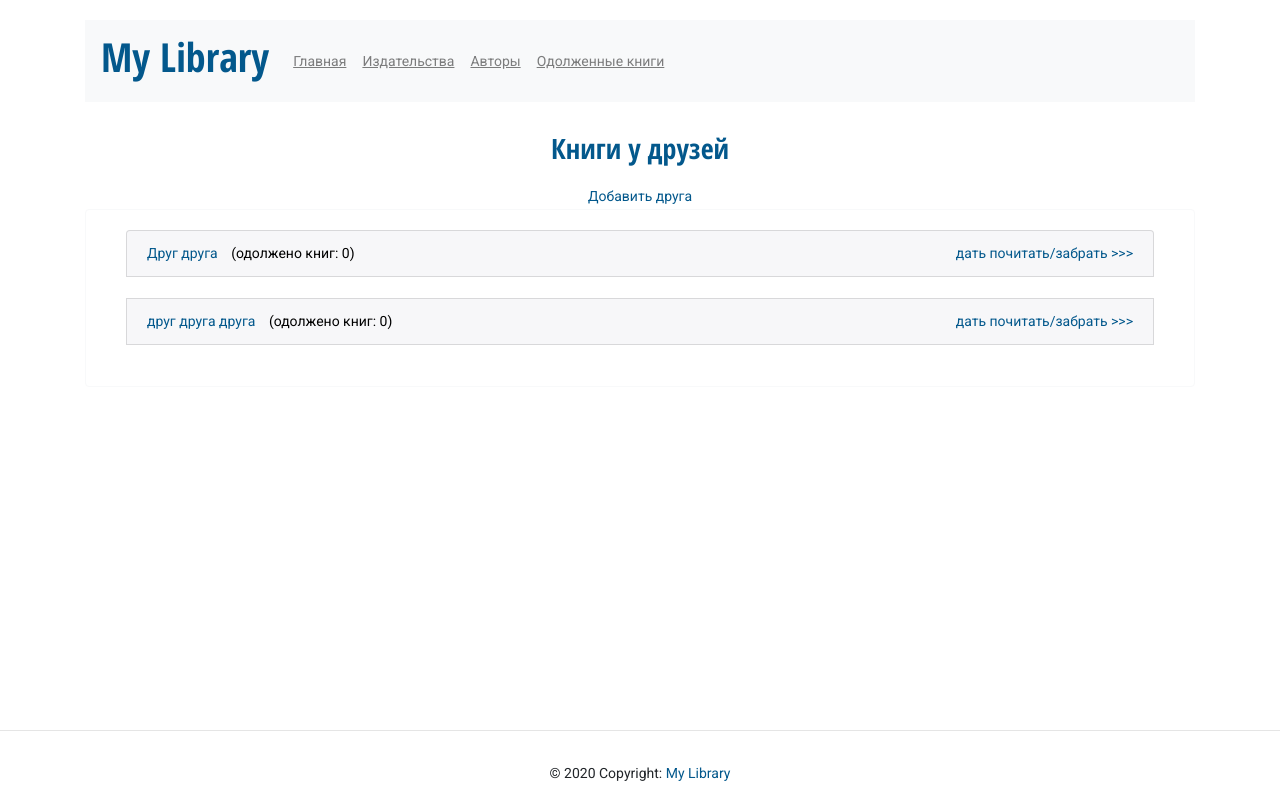
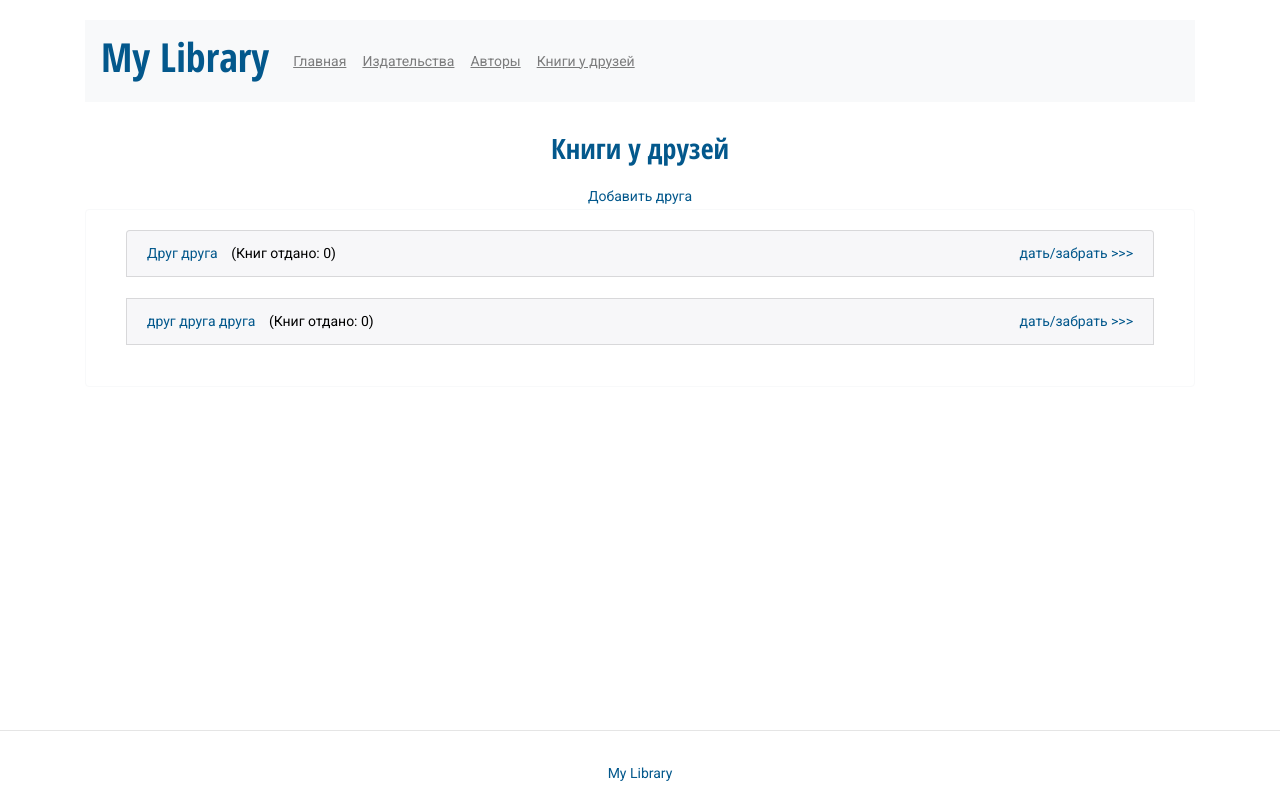
Before and after one commit to dmitalek/D5, a Django app: page /friends in a window 1280 px wide. Run offline with Django 3.2, Linux system fonts and the light colour scheme; data comes from the database, SQL or seed files in the repository; data that the repository does not hold is empty; some libraries are stand-ins or nearby versions.

Commit message:
Add files via upload

```diff
--- a/templates/author_edit.html
+++ b/templates/author_edit.html
@@ -1,5 +1,6 @@
 {% extends 'base.html' %}
 {% block title %}My Library — Create Author{% endblock %}
+{% load crispy_forms_tags %}
 {% block content %}
 <div class="container">
     <div class="row">
@@ -13,7 +14,7 @@
                 {% csrf_token %}
                 <div class="row justify-content-center">
                     <div class="col-4">
-                        {{ AuthorAdminForm }}
+                        {{ form|crispy }}
                     </div>
                 </div>
                 <div class="row justify-content-center">
--- a/templates/base.html
+++ b/templates/base.html
@@ -31,13 +31,13 @@
                         <a class="nav-link" href="/index/">Главная <span class="sr-only">(current)</span></a>
                     </li>
                     <li class="nav-item">
-                        <a class="nav-link" href="/maker">Издательства</a>
+                        <a class="nav-link" href="/publishers">Издательства</a>
                     </li>
                     <li class="nav-item">
-                        <a class="nav-link" href="/author">Авторы</a>
+                        <a class="nav-link" href="/authors">Авторы</a>
                     </li>
                     <li class="nav-item">
-                        <a class="nav-link" href="/friends">Одолженные книги</a>
+                        <a class="nav-link" href="/friends">Книги у друзей</a>
                     </li>
                 </ul>
             </div>
@@ -48,7 +48,7 @@
 
     <footer>
         <hr>
-        <div class="text-center py-3">© 2020 Copyright:
+        <div class="text-center py-3">
             <a href="#"> My Library</a>
         </div>
     </footer>
--- a/templates/friend_edit.html
+++ b/templates/friend_edit.html
@@ -1,5 +1,6 @@
 {% extends 'base.html' %}
 {% block title %}My Library — Edit Friend{% endblock %}
+{% load crispy_forms_tags %}
 {% block content %}
 <div class="container">
     <div class="row">
@@ -13,7 +14,7 @@
                 {% csrf_token %}
                 <div class="row justify-content-center">
                     <div class="col-4">
-                        {{ FriendEditForm }}
+                        {{ form|crispy }}
                     </div>
                 </div>
                 <div class="row justify-content-center">
--- a/templates/friend_update.html
+++ b/templates/friend_update.html
@@ -1,5 +1,6 @@
 {% extends 'base.html' %}
 {% block title %}My Library — Update Friend{% endblock %}
+{% load crispy_forms_tags %}
 {% block content %}
 <div class="container">
     <div class="row">
@@ -13,7 +14,7 @@
                 {% csrf_token %}
                 <div class="row justify-content-center">
                     <div class="col-6">
-                        {{ FriendEditForm }}
+                        {{ form|crispy }}
                     </div>
                 </div>
                 <div class="row justify-content-center">
--- a/templates/friends_list.html
+++ b/templates/friends_list.html
@@ -6,8 +6,8 @@
 <div class="border rounded border-light">
     <ul class="list-group">
         {% for friend in object_list%}
-        <li class="list-group-item colored">{{ friend }} <span class="friend">(одолжено книг: {{ friend.book_reader.all|length }})</span>
-            <a class="friend-link" href="{{ friend.id }}/friend_update">дать почитать/забрать &gt;&gt;&gt;</a></li>
+        <li class="list-group-item colored">{{ friend }} <span class="friend">(Книг отдано: {{ friend.book_reader.all|length }})</span>
+            <a class="friend-link" href="{{ friend.id }}/friend_update">дать/забрать &gt;&gt;&gt;</a></li>
         <ul class="list-group list-group-flush">
             {% for book in friend.book_reader.all %}
             <li class="list-group-item inner">&#8226 {{ book }}</li>
```
Also changed, not shown: templates/book_edit.html (added, +56 -0 lines).
